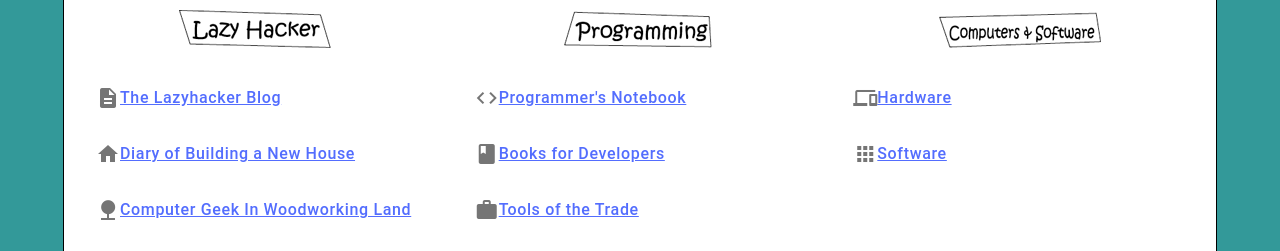
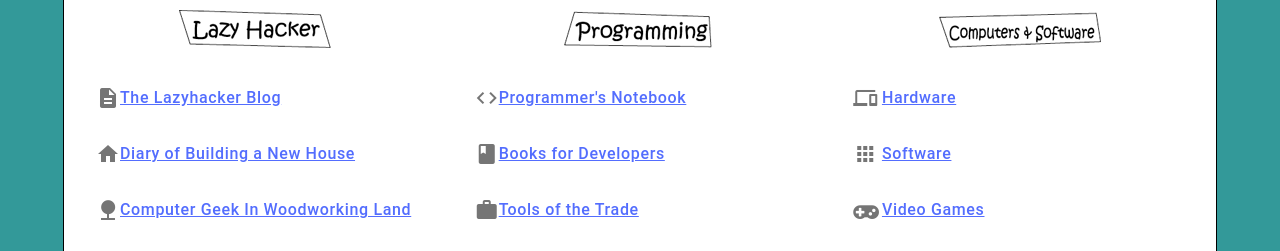
Before and after one commit to lazyhacker/lazyhacker.web, a plain HTML site: page site/index.html in a window 1280 px wide. Shown: the part 253-504 px from the top of the page. Drawn offline with nearby package versions, Linux system fonts and the light colour scheme.

Commit message:
Link to video games.

```diff
--- a/site/index.html
+++ b/site/index.html
@@ -34,8 +34,9 @@
         <div class="mdl-cell mdl-cell--4-col">
             <img src="images/cs.gif">
             <ul class="mdl-list">
-                <li class="mdl-list__item"><i class="material-icons mdl-list__item-icon">devices other</i><a href="http://blog.lazyhacker.com/search/label/Gadgets">Hardware</a></li>
-                <li class="mdl-list__item"><i class="material-icons mdl-list__item-icon">apps</i><a href="http://blog.lazyhacker.com/search/label/Software">Software</a></li>
+                <li class="mdl-list__item"><i class="material-icons mdl-list__item-icon">devices other</i>&nbsp;<a href="http://blog.lazyhacker.com/search/label/Gadgets">Hardware</a></li>
+                <li class="mdl-list__item"><i class="material-icons mdl-list__item-icon">apps</i>&nbsp;<a href="http://blog.lazyhacker.com/search/label/Software">Software</a></li>
+                <li class="mdl-list__item"><i class="fa fa-gamepad material-icons mdl-list__item-icon"></i>&nbsp;<a href="http://blog.lazyhacker.com/search/label/Video%20Games">Video Games</a></li>
             </ul>
         </div>
     </div>
```
